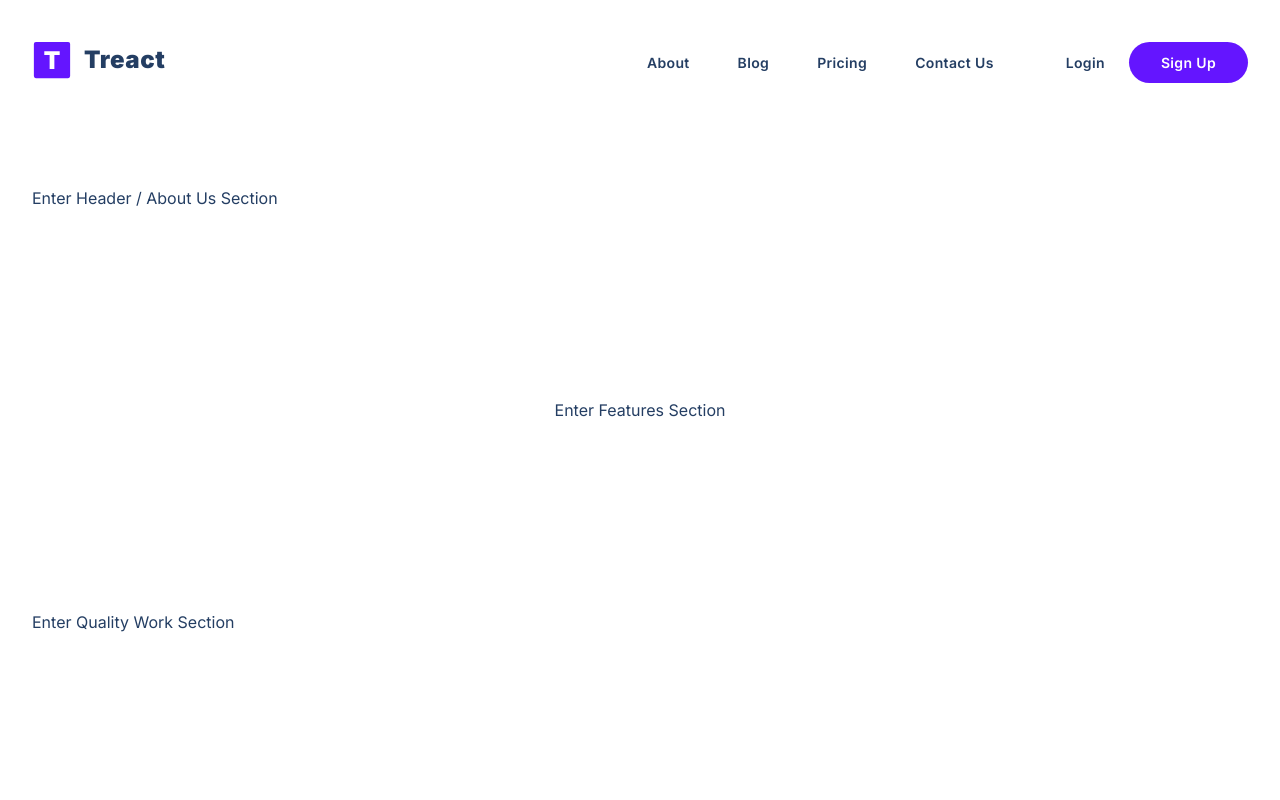
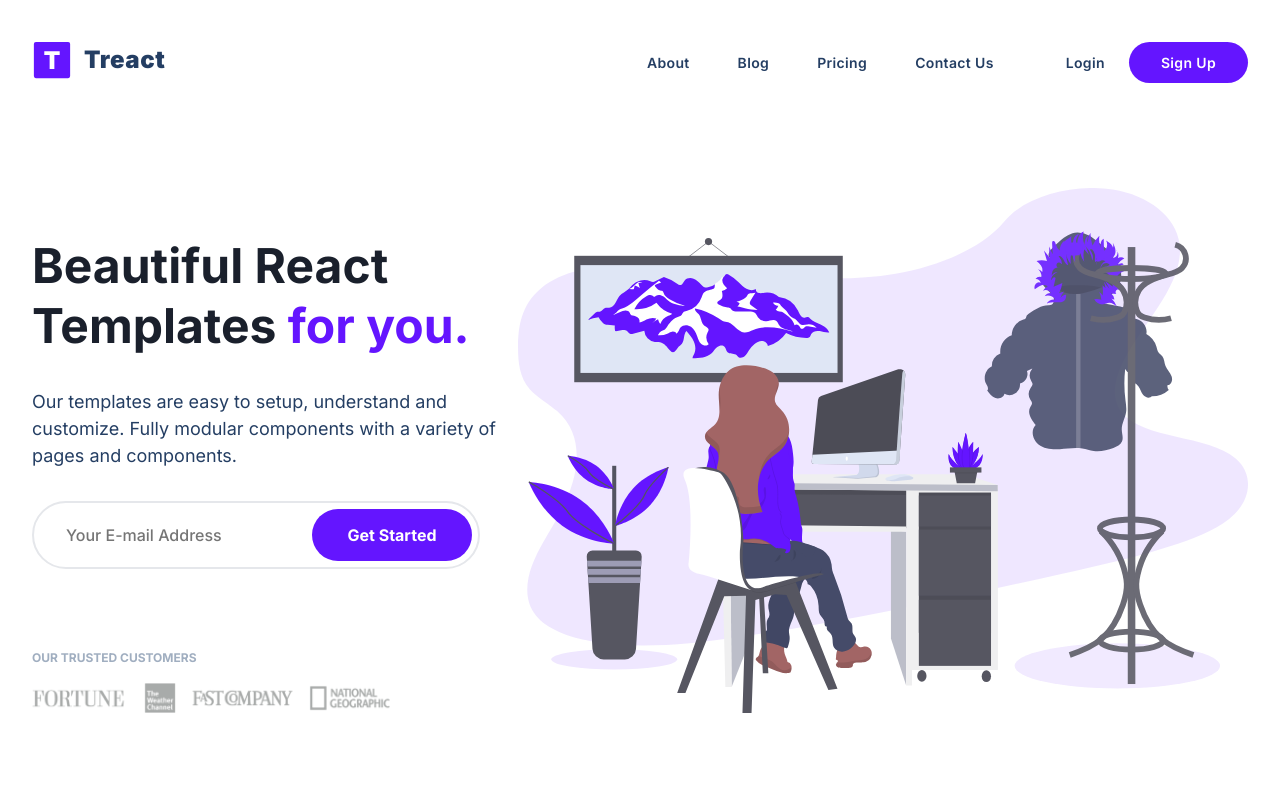
Before and after one commit to ColeMilto04/final-project, a plain HTML site: page index.html in a window 1280 px wide. Shown: the top 800 px of the page. Drawn offline with Linux system fonts and the light colour scheme.

Commit message:
header added

```diff
--- a/index.html
+++ b/index.html
@@ -60,7 +60,20 @@
         <header>
             <div class="container">
                 <div class="row">
-                    <!--  -->Enter Header / About Us Section<!--  -->
+                    <div class="header__description">
+                        <h1>Beautiful React Templates <span class="purple">for you.</span></h1>
+                        <p class="header__description--para">Our templates are easy to setup, understand and customize. Fully modular components with a variety of pages and components.</p>
+                        <form class="header__email" action="email">
+                            <input type="email" class="header__email--input" placeholder="Your E-mail Address">
+                            <button class="header__email--btn">Get Started</button>
+                        </form>
+                        <p class="header__customers--title">OUR TRUSTED CUSTOMERS</p>
+                        <img src="./assets/customers-logo-strip.680ac7c2e8ae28161d2c.png" alt="" class="header__customers">
+                    </div>
+                    <figure class="header__img--wrapper">
+                        <img src="./assets/design-illustration-2.6da6a00b20c07c4a9b65d1870679e1b8.svg" alt="" class="header__img">
+                    </figure>
+                </div>
             </div>
         </header>
     </section>
--- a/style.css
+++ b/style.css
@@ -39,6 +39,10 @@ section {
 
 main {
   margin-bottom: 96px;
+}
+
+img {
+    width: 100%;
 }
 
 /*
@@ -223,6 +227,96 @@ header .row {
   justify-content: space-between;
 }
 
+.header__description {
+    display: flex;
+    flex-direction: column;
+    width: 40%;
+}
+
+h1 {
+    font-size: 48px;
+    color: #1a202c;
+    line-height: 1.25;
+}
+
+p {
+    font-size: 18px;
+    line-height: 1.5;
+}
+
+.header__description--para {
+    margin: 32px 0;
+}
+
+.header__email {
+    width: 100%;
+    max-width: 448px;
+    height: 68px;
+    position: relative;
+    display: flex;
+    justify-content: flex-end;
+    align-items: center;
+}
+
+.header__email--input {
+    width: 100%;
+    border-radius: 500px;
+    border: 2px solid rgb(229, 231, 235);
+    padding: 20px 192px 20px 32px;
+    color: rgb(36, 62, 99);
+    font-size: 16px;
+    font-weight: 500;
+    position: absolute;
+    top: 0;
+    bottom: 0;
+    z-index: 1;
+    transition: border-color 300ms;
+}
+
+.header__email--btn {
+    z-index: 2;
+    margin: 8px;
+    height: calc(100% - 16px);
+    border-radius: 500px;
+    width: 160px;
+    border: none;
+    background-color: #6415ff;
+    color: #fff;
+    font-weight: 700;
+    font-size: 16px;
+    transition: all 300ms ease;
+}
+
+button {
+    cursor: pointer;
+    border: none;
+}
+
+.header__customers--title {
+    margin-top: 80px;
+    color: #a0aec0;
+    font-size: 12px;
+    font-weight: 700;
+    letter-spacing: 0.6;
+}
+
+.header__customers {
+    margin-top: 16px;
+    padding-right: 128px;
+    opacity: 0.5;
+}
+
+.header__img--wrapper {
+    width: calc(100% - 40%);
+    display: flex;
+    justify-content: flex-end;
+}
+
+.header__img {
+    width: 100%;
+    max-width: 768px;
+}
+
 /*
 
 FEATURES ↓
```
